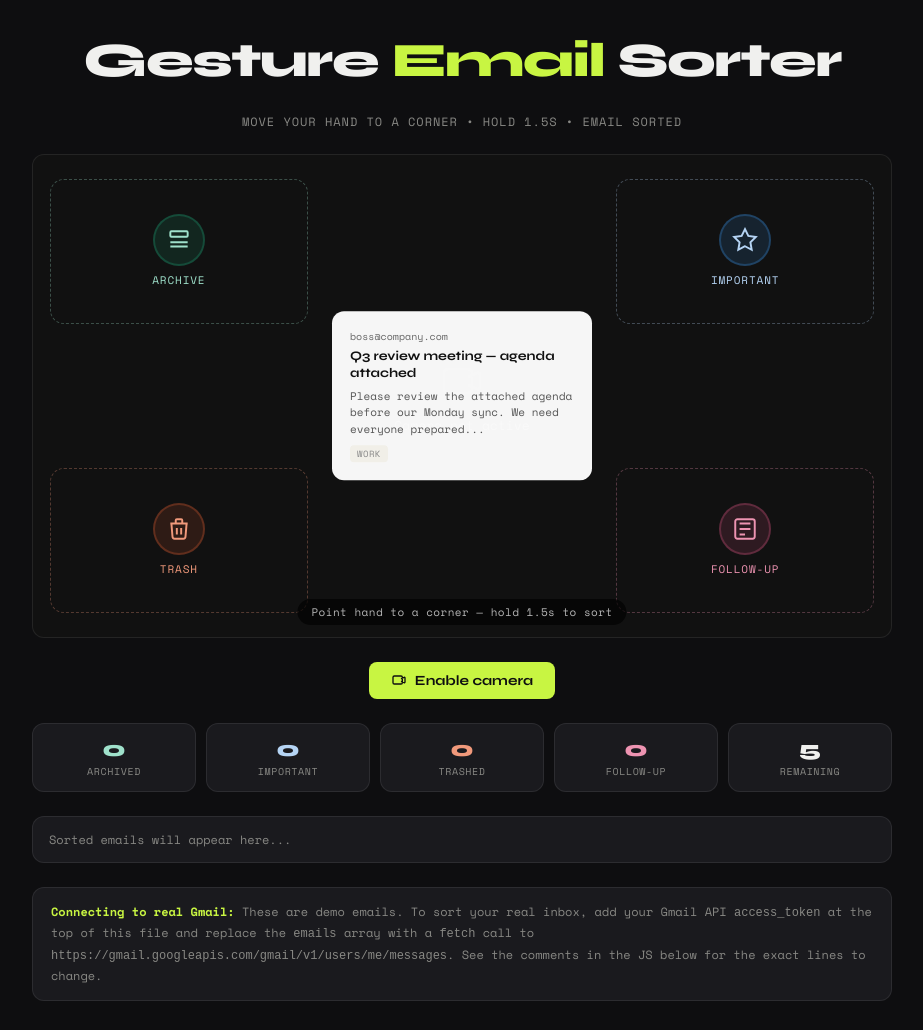
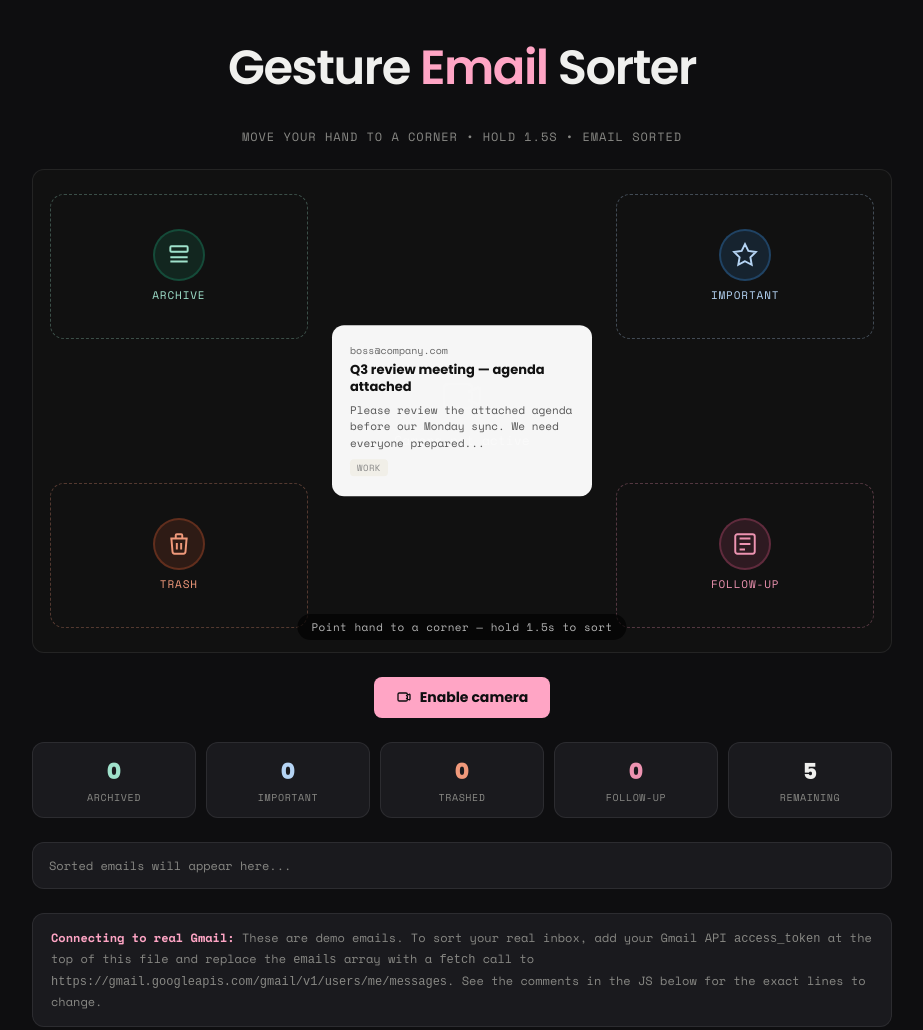
Before and after one commit to Joudii18/Gesture-Email-Sorter, a plain HTML site: page gesture-email-sorter.html in a window 1280 px wide. Shown: the whole page, without its empty margins (178-1101 px from the left). Drawn offline with nearby package versions, Linux system fonts and the light colour scheme.

Commit message:
changedfont

```diff
--- a/gesture-email-sorter.html
+++ b/gesture-email-sorter.html
@@ -4,24 +4,26 @@
 <meta charset="UTF-8">
 <meta name="viewport" content="width=device-width, initial-scale=1.0">
 <title>Gesture Email Sorter</title>
-<link href="https://fonts.googleapis.com/css2?family=Space+Mono:wght@400;700&family=Syne:wght@400;700;800&display=swap" rel="stylesheet">
+<link rel="preconnect" href="https://fonts.googleapis.com">
+<link rel="preconnect" href="https://fonts.gstatic.com" crossorigin>
+<link href="https://fonts.googleapis.com/css2?family=Poppins:ital,wght@0,100;0,200;0,300;0,400;0,500;0,600;0,700;0,800;0,900;1,100;1,200;1,300;1,400;1,500;1,600;1,700;1,800;1,900&family=Space+Mono:ital,wght@0,400;0,700;1,400;1,700&display=swap" rel="stylesheet">
 <style>
   :root {
     --bg: #0e0e10;
     --surface: #1a1a1e;
     --surface2: #242428;
     --border: rgba(255,255,255,0.08);
-    --accent: #c8f542;
+    --accent: #FFA5C5;
     --text: #f0f0ee;
     --muted: #888884;
     --radius: 12px;
     --mono: 'Space Mono', monospace;
-    --display: 'Syne', sans-serif;
+    --display: 'Poppins', sans-serif;
   }
   * { box-sizing: border-box; margin: 0; padding: 0; }
   body { background: var(--bg); color: var(--text); font-family: var(--display); min-height: 100vh; display: flex; flex-direction: column; align-items: center; padding: 2rem 1rem; gap: 1.5rem; }
 
-  h1 { font-size: clamp(1.8rem, 5vw, 3rem); font-weight: 800; letter-spacing: -0.03em; }
+  h1 { font-size: clamp(1.8rem, 5vw, 3rem); font-weight: 600; letter-spacing: -0.03em; }
   h1 span { color: var(--accent); }
   .subtitle { font-family: var(--mono); font-size: 12px; color: var(--muted); letter-spacing: 0.08em; text-transform: uppercase; }
 
```
